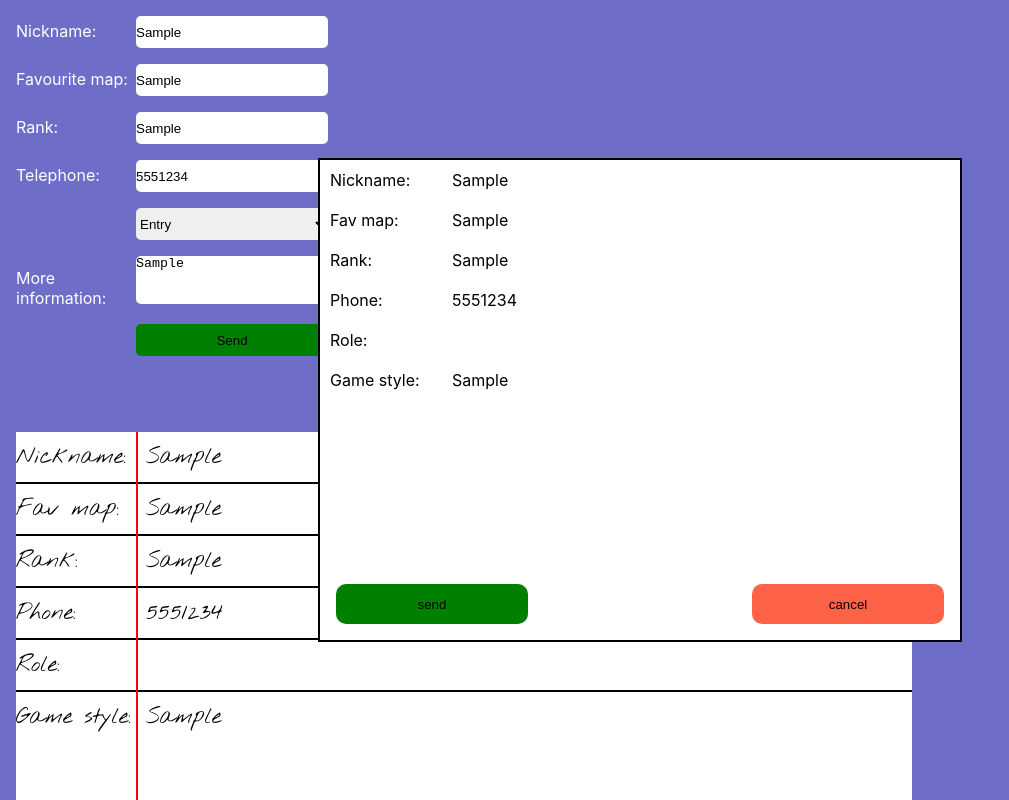
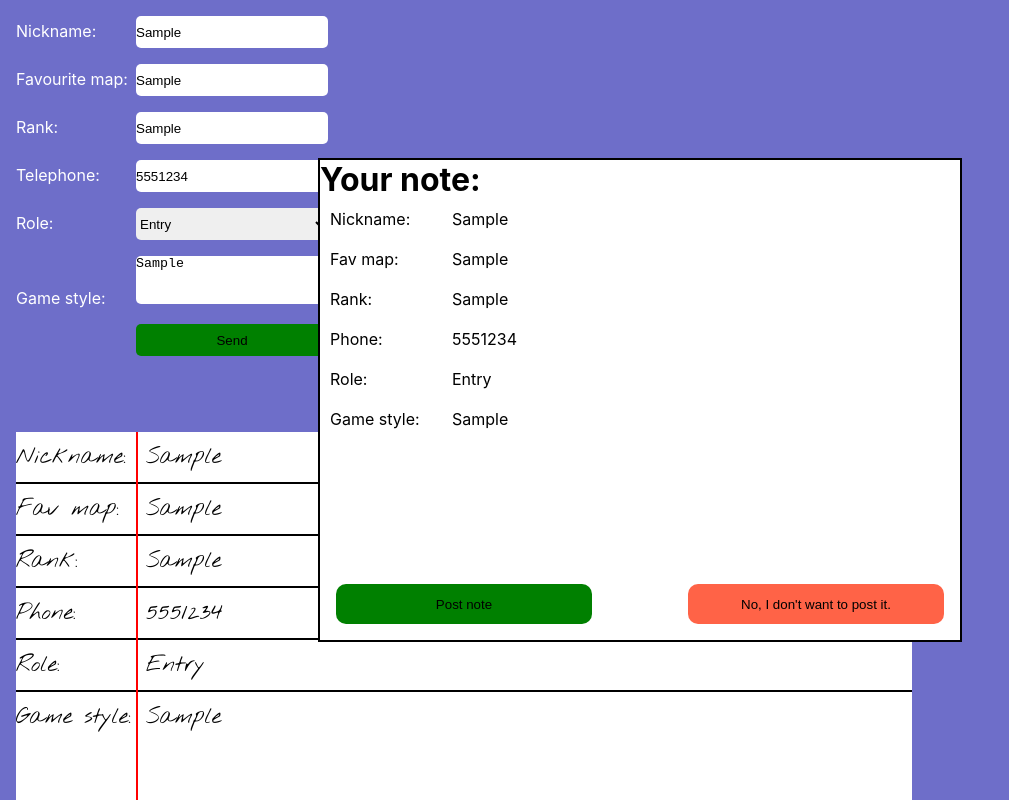
Before and after one commit to otdot/reactForm, a React (Create React App) app: page / in a window 1280 px wide. Both pictures are taken after typing "Sample", "Sample", "Sample", "5551234", "Sample" into the empty fields and a click on the input "Send". Shown: the top 800 px of the page, without its empty margins (0-1009 px from the left). Built offline with nearby package versions, Linux system fonts and the light colour scheme.

Commit message:
added required to form inputs

```diff
--- a/src/App.js
+++ b/src/App.js
@@ -10,7 +10,7 @@ class App extends Component {
     favouritemap: "",
     rank: "",
     telephone: "",
-    role: "",
+    role: "Entry",
     moreinfo: "",
     showModal: false,
   };
--- a/src/components/Form.js
+++ b/src/components/Form.js
@@ -11,30 +11,39 @@ export const Form = (props) => {
     >
       <div>
         <label htmlFor="nickname">Nickname: </label>
-        <input name="nickname" align="right" id="nickname" type="text" />
+        <input
+          name="nickname"
+          align="right"
+          id="nickname"
+          type="text"
+          required
+        />
       </div>
       <div>
         <label htmlFor="favouritemap">Favourite map: </label>
-        <input name="favouritemap" id="favouritemap" type="text" />
+        <input name="favouritemap" id="favouritemap" type="text" required />
       </div>
       <div>
         <label htmlFor="rank">Rank: </label>
-        <input name="rank" id="rank" type="text" />
+        <input name="rank" id="rank" type="text" required />
       </div>
       <div>
         <label htmlFor="telephone">Telephone: </label>
-        <input name="telephone" id="telephone" type="tel" />
+        <input name="telephone" id="telephone" type="tel" required />
       </div>
       <div>
-        <select name="role">
-          <option value="Entry">Entry</option>
+        <label htmlFor="role">Role: </label>
+        <select id="role" name="role">
+          <option defaultValue="Entry" value="Entry">
+            Entry
+          </option>
           <option value="Lurker">Lurker</option>
           <option value="Support">Support</option>
         </select>
       </div>
       <div>
-        <label htmlFor="moreinfo">More information: </label>
-        <textarea name="moreinfo" id="moreinfo" type="text" />
+        <label htmlFor="moreinfo">Game style: </label>
+        <textarea name="moreinfo" id="moreinfo" type="text" required />
       </div>
       <div>
         <input value="Send" type="submit" />
--- a/src/components/Form.module.css
+++ b/src/components/Form.module.css
@@ -1,6 +1,6 @@
 .Form {
   height: 50vh;
-  margin: 1rem;
+  margin: 1rem 0 1rem 1rem;
 }
 
 .Form label {
@@ -27,7 +27,6 @@
   height: 3rem;
 }
 
-.Form select,
 .Form input[type="submit"] {
   margin-left: 120px;
 }
--- a/src/components/Modal.js
+++ b/src/components/Modal.js
@@ -5,6 +5,7 @@ import classes from "./Modal.module.css";
 export const Modal = (props) => {
   return (
     <div className={classes.Modal}>
+      <h1>Your note: </h1>
       <div>
         <p className={classes.Heading}>Nickname: </p>
         <p className={classes.Input}>{props.nickname}</p>
@@ -38,14 +39,14 @@ export const Modal = (props) => {
         click={props.click}
         color="green"
         style={classes.sendButton}
-        text="send"
+        text="Post note"
       />
       <Button
         name="cancel"
         click={props.click}
         color="tomato"
         style={classes.cancelButton}
-        text="cancel"
+        text="No, I don't want to post it."
       />
     </div>
   );
--- a/src/components/Modal.module.css
+++ b/src/components/Modal.module.css
@@ -29,7 +29,7 @@
 .sendButton,
 .cancelButton {
   height: 2.5rem;
-  width: 12rem;
+  width: 16rem;
   border: 0;
   border-radius: 10px;
   position: absolute;
```
Also changed, not shown: public/manifest.json.
